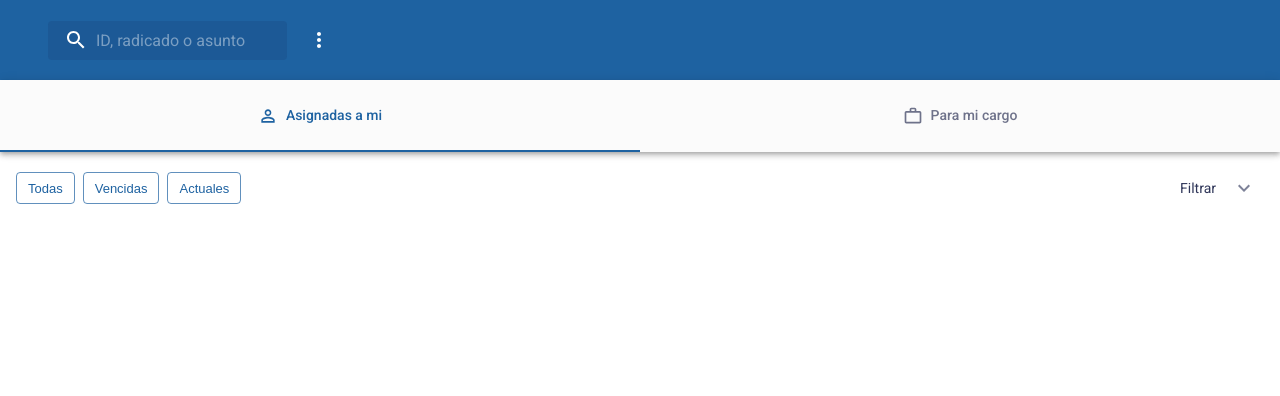
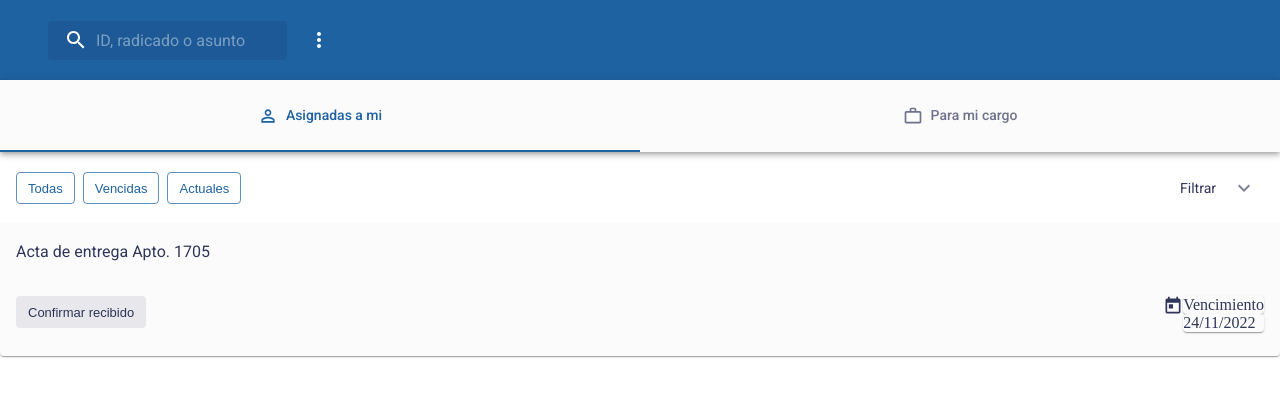
Before and after one commit to SincosoftSAS/hackathon, a React (Vite) app: page / in a window 1280 px wide. Shown: the top 396 px of the page. Built offline with nearby package versions, Linux system fonts and the light colour scheme.

Commit message:
Se realiza cambios iniciales para el card

```diff
--- a/index.html
+++ b/index.html
@@ -1,13 +1,19 @@
 <!DOCTYPE html>
 <html lang="en">
+
 <head>
   <meta charset="UTF-8" />
   <link rel="icon" type="image/svg+xml" href="/vite.svg" />
+  <link rel="stylesheet" href="https://fonts.googleapis.com/css?family=Roboto:300,400,500,700&display=swap" />
+  <link rel="stylesheet"
+    href="https://fonts.googleapis.com/css2?family=Nunito:wght@300;400;600;700&family=Roboto:wght@300;400;500;700&display=swap">
   <meta name="viewport" content="initial-scale=1, width=device-width" />
   <title>Vite + React + TS</title>
 </head>
+
 <body>
   <div id="root"></div>
   <script type="module" src="/src/main.tsx"></script>
 </body>
+
 </html>
--- /dev/null
+++ b/src/components/CardComponent.tsx
@@ -0,0 +1,26 @@
+import { Button, CardContent, CardHeader, Chip, Icon, Paper, Stack } from '@mui/material';
+import Card from '@mui/material/Card';
+import TodayIcon from '@mui/icons-material/Today';
+
+export const CardComponent = () => {
+  return (
+    <Card>
+      <CardHeader title="Acta de entrega Apto. 1705" titleTypographyProps={{ variant: 'body1' }} />
+      <CardContent>
+        <Stack direction={'row'} justifyContent="space-between">
+          <Chip label="Confirmar recibido"></Chip>
+          <Stack direction={'row'}>
+
+            <Stack direction={'column'}>
+              <TodayIcon fontSize='small'></TodayIcon>
+            </Stack>
+            <Stack direction={'column'}>
+              <Paper>Vencimiento</Paper>
+              <Paper>24/11/2022</Paper>
+            </Stack>
+          </Stack>
+        </Stack>
+      </CardContent>
+    </Card>
+  )
+}
--- a/src/containers/Home.tsx
+++ b/src/containers/Home.tsx
@@ -1,6 +1,7 @@
 import { PersonOutline, WorkOutline } from "@mui/icons-material";
 import { AppBar, Box, Tab, Tabs } from "@mui/material";
 import { useState } from "react";
+import { CardComponent } from "../components/CardComponent";
 import PrimarySearchAppBar from "../components/Header";
 import { Actividades } from "./Actividades";
 
@@ -31,6 +32,7 @@ export const Home = () => {
         </Tabs>
       </AppBar>
       {tabs[tab]}
+      <CardComponent/>
     </>
   );
 };
```
Lines whose indentation alone changed are shown as unchanged.
